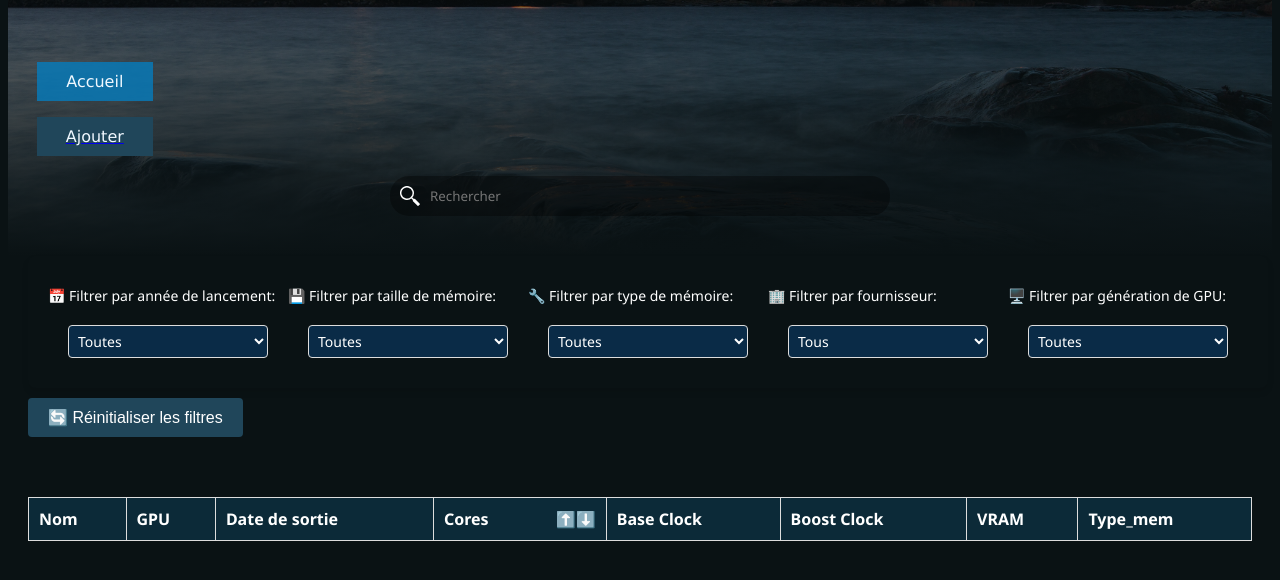
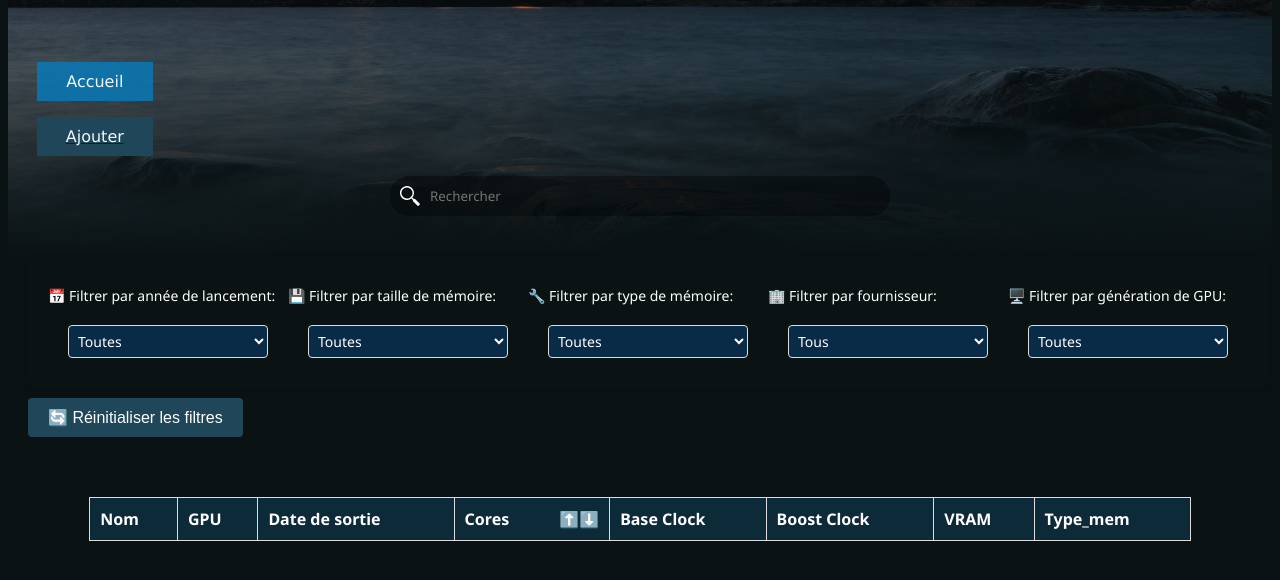
Before and after one commit to Wintlink/Site-web-CG-Top, a plain HTML site: page frontend/index.html in a window 1280 px wide. Shown: the part 242-822 px from the top of the page. Drawn offline with Linux system fonts and the light colour scheme; no server answers.

Commit message:
Cardar V1.01

```diff
--- a/frontend/assets/css/accueil.css
+++ b/frontend/assets/css/accueil.css
@@ -104,7 +104,7 @@ body{
     color: white;
     font-family: "Noto Sans", serif;
     content: center;
-    margin: 20px auto; /* Center the table horizontally */
+    margin: 60px auto; /* Center the table horizontally */
     margin-top: 50px; /* Move the table closer to the top */
 }
 .formula{
@@ -303,5 +303,7 @@ select:focus {
 }
 
 .table-container {
-    width: 100%; /* Increase the width of the table container */
+    width: 90%; /* Increase the width of the table container */
+    margin: 0 auto; /* Center the table container */
+    position: center;
 }
```
